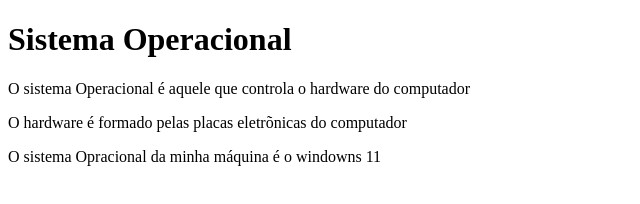
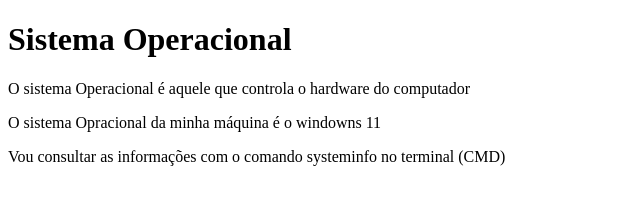
Before and after one commit to EnzoLimaLamarcaSilva/Programa-1-e-2-, a plain HTML site: page index.html in a window 1280 px wide. Shown: the whole page, without its empty margins (0-640 px from the left). Drawn offline with Linux system fonts and the light colour scheme.

Commit message:
Terceira versão

```diff
--- a/index.html
+++ b/index.html
@@ -9,7 +9,7 @@
 <body>
     <H1>Sistema Operacional</H1>
     <p>O sistema Operacional é aquele que controla o hardware do computador</p>
-    <p>O hardware é formado pelas placas eletrõnicas do computador</p>
     <p>O sistema Opracional da minha máquina é o windowns 11</p>
+    <p>Vou consultar as informações com o comando systeminfo no terminal (CMD)</p>
 </body>
 </html>
```
